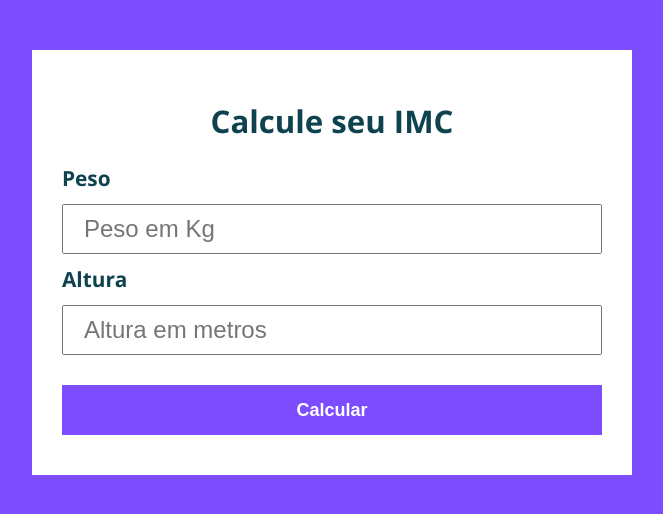
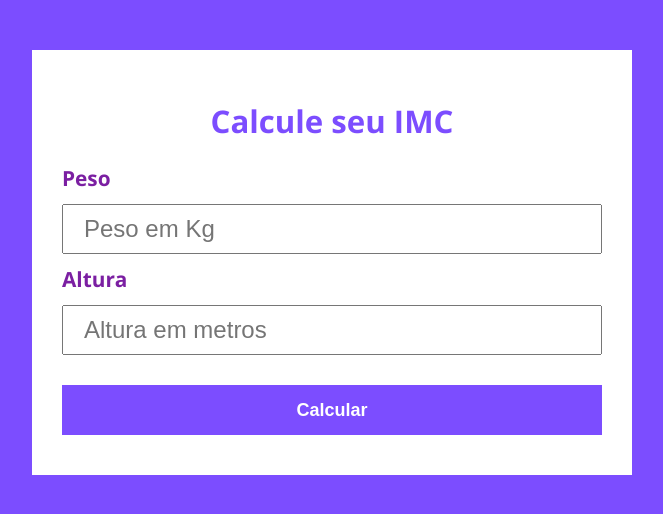
Before and after one commit to luciano-mesquita/calculadora-imc, a plain HTML site: page index.html in a window 1280 px wide. Shown: the whole page, without its empty margins (308-971 px from the left). Drawn offline with nearby package versions, Linux system fonts and the light colour scheme.

Commit message:
update css

```diff
--- a/assets/css/style.css
+++ b/assets/css/style.css
@@ -70,9 +70,9 @@ form button:hover {
 
 h1 {
     text-align: center;
-    color: rgb(13, 66, 78);
+    color: var(--primary-color);
 }
 
 b {
-    color: rgb(13, 66, 78);
+    color: var(--primary-color-darker);
 }
```
